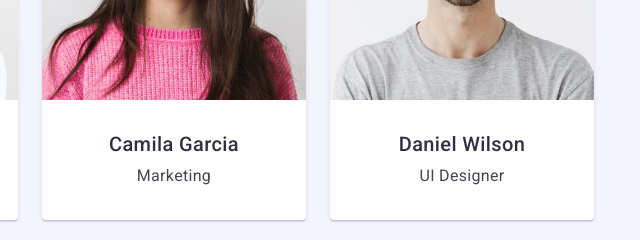
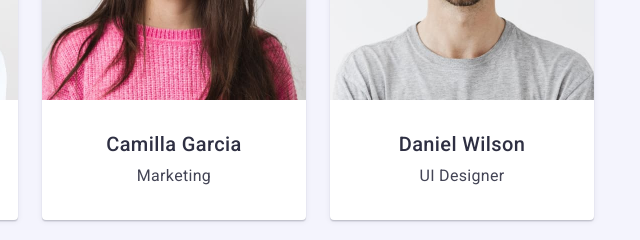
Before and after one commit to OlehBohak22/goit-markup-hw-03, a plain HTML site: page index.html in a window 1280 px wide. Shown: the part 1440-1680 px from the top of the page, 610-1250 px from the left. Drawn offline with nearby package versions, Linux system fonts and the light colour scheme.

Commit message:
Camilla edit

```diff
--- a/index.html
+++ b/index.html
@@ -131,11 +131,11 @@
             <li class="persons-container">
               <img
                 src="./images/img-1.jpg"
-                alt="Camila Garcia photo"
+                alt="Camilla Garcia photo"
                 width="264"
               />
               <div class="persons-info">
-                <h3 class="person-name">Camila Garcia</h3>
+                <h3 class="person-name">Camilla Garcia</h3>
                 <p class="profession">Marketing</p>
               </div>
             </li>
```
